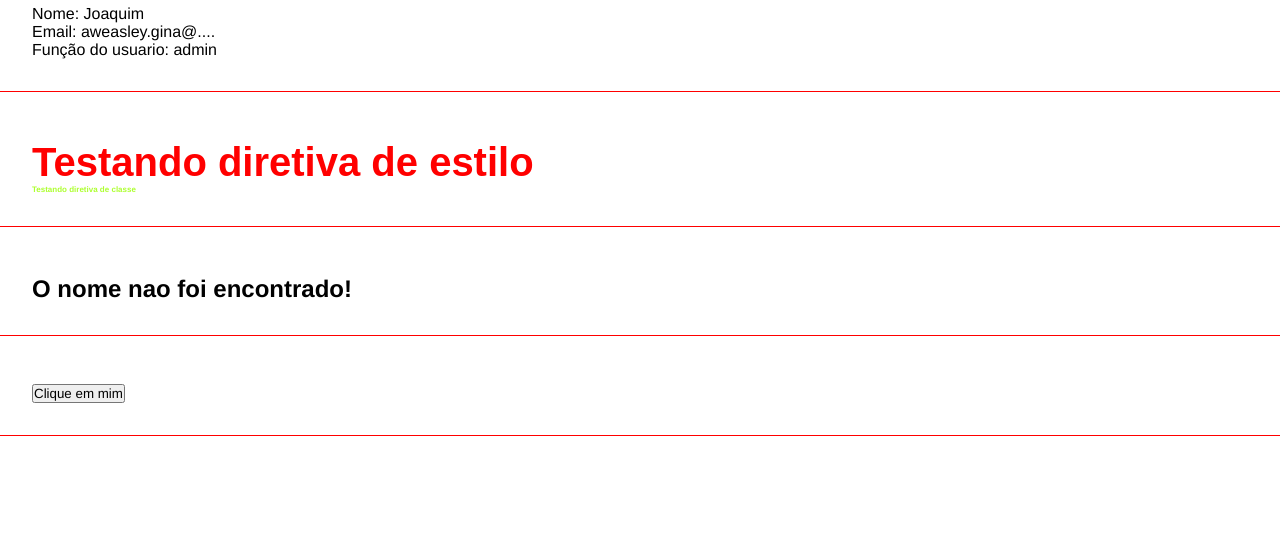
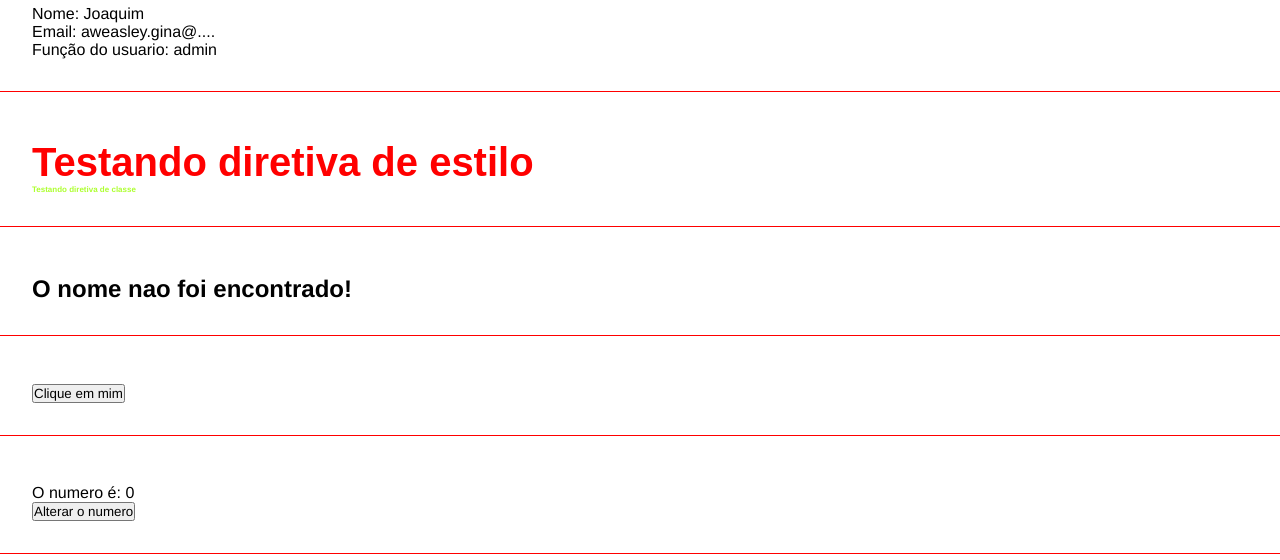
Before and after one commit to alexmacieldeveloper/meu-projeto-angular-13, an Angular app: page / in a window 1280 px wide. Shown: the part 527-1087 px from the top of the page. Built offline with nearby package versions, Linux system fonts and the light colour scheme.

Commit message:
working with emission events

```diff
--- a/src/app/app.component.html
+++ b/src/app/app.component.html
@@ -10,3 +10,4 @@
 <app-directives></app-directives>
 <app-if-render></app-if-render>
 <app-eventos></app-eventos>
+<app-emitter></app-emitter>
--- a/src/app/app.module.ts
+++ b/src/app/app.module.ts
@@ -8,6 +8,8 @@
 import { DirectivesComponent } from './components/directives/directives.component';
 import { IfRenderComponent } from './components/if-render/if-render.component';
 import { EventosComponent } from './components/eventos/eventos.component';
+import { EmitterComponent } from './components/emitter/emitter.component';
+import { ChangeNumberComponent } from './components/change-number/change-number.component';
 
 @NgModule({
   declarations: [
@@ -16,7 +18,9 @@
     ParentDataComponent,
     DirectivesComponent,
     IfRenderComponent,
-    EventosComponent
+    EventosComponent,
+    EmitterComponent,
+    ChangeNumberComponent
   ],
   imports: [
     BrowserModule,
--- /dev/null
+++ b/src/app/components/change-number/change-number.component.html
@@ -0,0 +1 @@
+<button (click)="handleClick()">Alterar o numero</button>
--- /dev/null
+++ b/src/app/components/change-number/change-number.component.ts
@@ -0,0 +1,20 @@
+import { Component, OnInit, Output, EventEmitter } from '@angular/core';
+
+@Component({
+  selector: 'app-change-number',
+  templateUrl: './change-number.component.html',
+  styleUrls: ['./change-number.component.css']
+})
+export class ChangeNumberComponent implements OnInit {
+  @Output() changeNumber: EventEmitter<any> = new EventEmitter()
+
+  constructor() { }
+
+  ngOnInit(): void {
+  }
+
+  handleClick() {
+    this.changeNumber.emit()
+  }
+
+}
--- /dev/null
+++ b/src/app/components/emitter/emitter.component.html
@@ -0,0 +1,4 @@
+<div class="class">
+    <p>O numero é: {{ myNumber}}</p>
+    <app-change-number (changeNumber)="onChangeNumber()"></app-change-number>
+</div>
--- /dev/null
+++ b/src/app/components/emitter/emitter.component.ts
@@ -0,0 +1,19 @@
+import { Component, OnInit } from '@angular/core';
+
+@Component({
+  selector: 'app-emitter',
+  templateUrl: './emitter.component.html',
+  styleUrls: ['./emitter.component.css']
+})
+export class EmitterComponent implements OnInit {
+  myNumber: number = 0;
+  constructor() { }
+
+  ngOnInit(): void {
+  }
+
+  onChangeNumber(): void {
+    console.log('deu certo')
+    this.myNumber = Math.floor(Math.random() * 10);
+  }
+}
```
Also changed, not shown: src/app/components/change-number/change-number.component.css (added), src/app/components/emitter/emitter.component.css (added), 2 other files (tests, documents, lock files or other folders).
